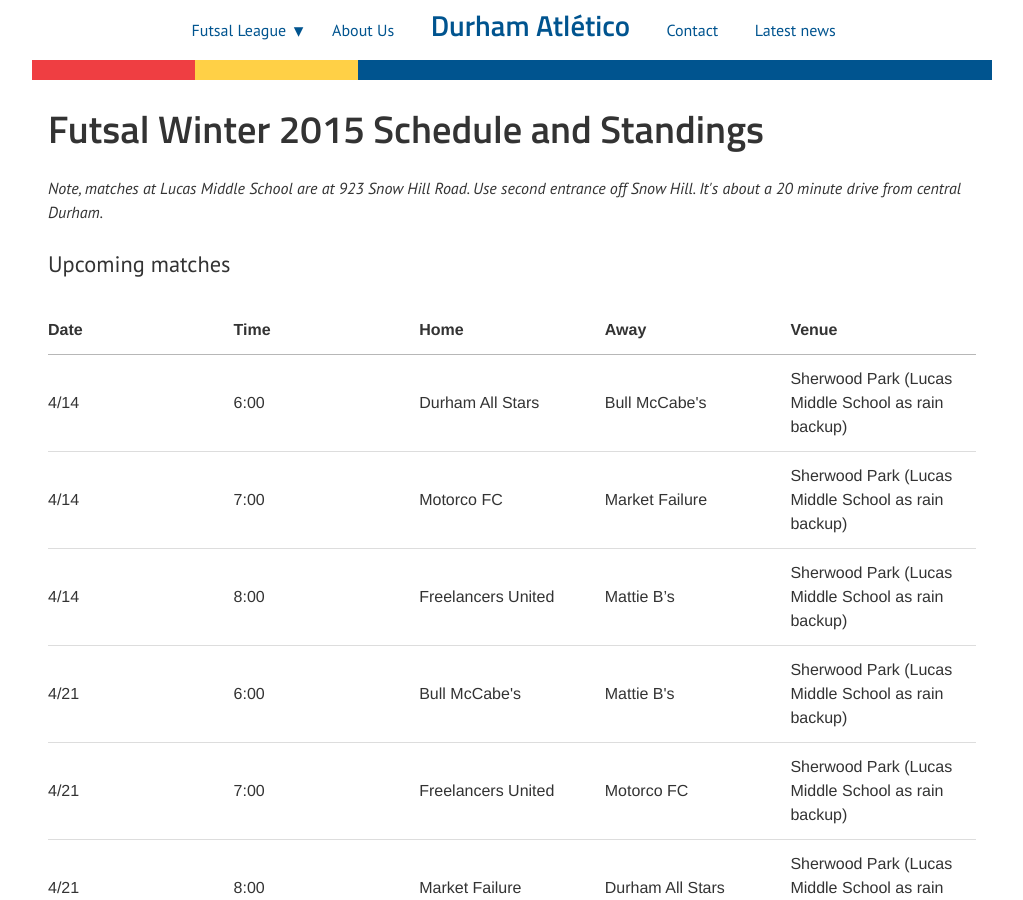
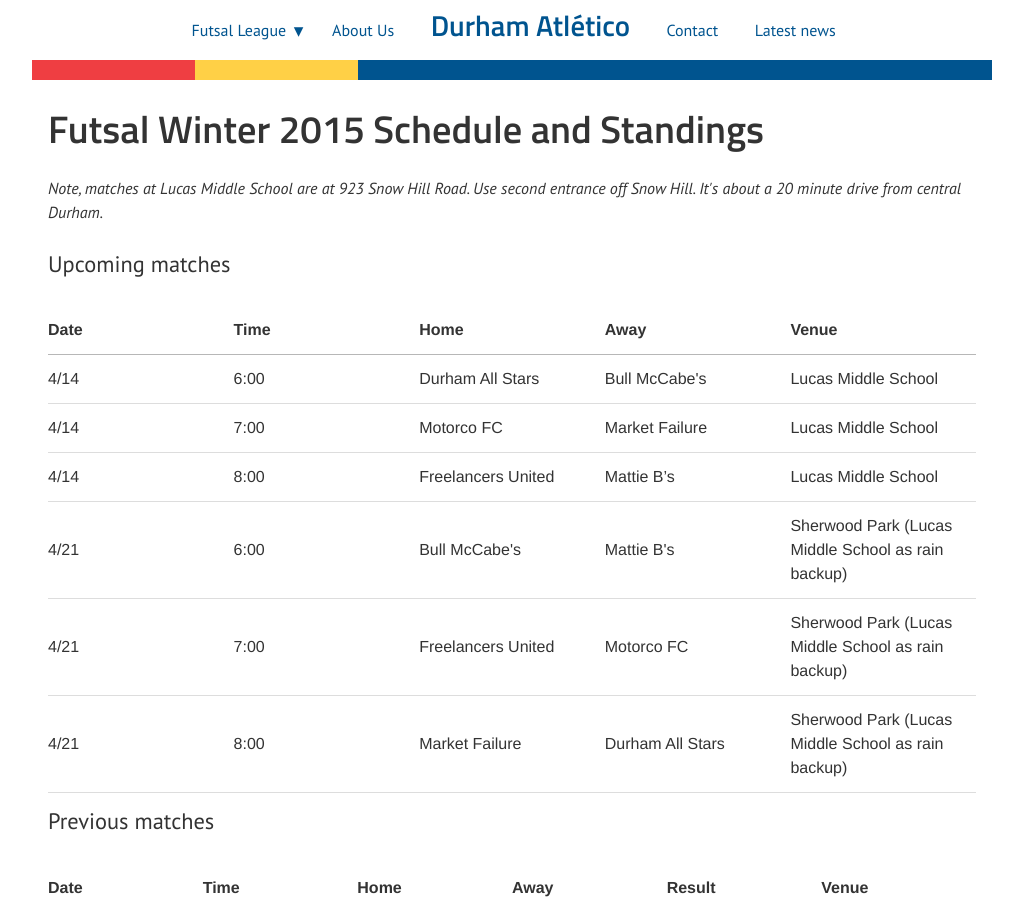
Before and after one commit to durhamatletico/durhamatletico.github.io, a Jekyll site: the page built from futsal/schedule.html, in a window 1280 px wide and 900 px high. Shown: the whole window, without its empty margins (128-1151 px from the left). Built offline with Jekyll 4.4.1, drawn with Linux system fonts in a browser that asks for light colours.

Commit message:
Update Schedule

```diff
--- a/futsal/schedule.html
+++ b/futsal/schedule.html
@@ -22,21 +22,21 @@ permalink: /futsal/schedule/
       <td>6:00</td>
       <td>Durham All Stars</td>
       <td>Bull McCabe's</td>
-      <td>Sherwood Park (Lucas Middle School as rain backup)</td>
+      <td>Lucas Middle School</td>
     </tr>
     <tr>
       <td>4/14</td>
       <td>7:00</td>
       <td>Motorco FC</td>
       <td>Market Failure</td>
-      <td>Sherwood Park (Lucas Middle School as rain backup)</td>
+      <td>Lucas Middle School</td>
     </tr>
     <tr>
       <td>4/14</td>
       <td>8:00</td>
       <td>Freelancers United</td>
       <td>Mattie B’s</td>
-      <td>Sherwood Park (Lucas Middle School as rain backup)</td>
+      <td>Lucas Middle School</td>
     </tr>
     <tr>
       <td>4/21</td>
```
